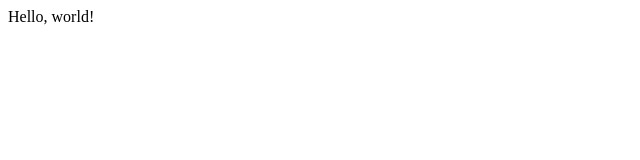
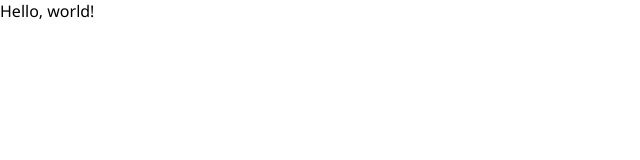
Before and after one commit to paxbun/actin-filament-sim, a React (Create React App) app: page / in a window 1280 px wide. Shown: the top 160 px of the page, without its empty margins (0-640 px from the left). Built offline with nearby package versions, Linux system fonts and the light colour scheme.

Commit message:
➕ Add global style

```diff
--- /dev/null
+++ b/src/index.scss
@@ -0,0 +1,8 @@
+* {
+    padding: 0px;
+    margin: 0px;
+    font-family: 'Segoe UI', Tahoma, Geneva, Verdana, sans-serif;
+    -webkit-user-select: none;
+    -moz-user-select: none;
+    -ms-user-select: none;
+}
--- a/src/index.tsx
+++ b/src/index.tsx
@@ -1,6 +1,7 @@
 import React from 'react';
 import ReactDOM from 'react-dom';
 import App from './App';
+import './index.scss';
 
 ReactDOM.render(
   <React.StrictMode>
```
